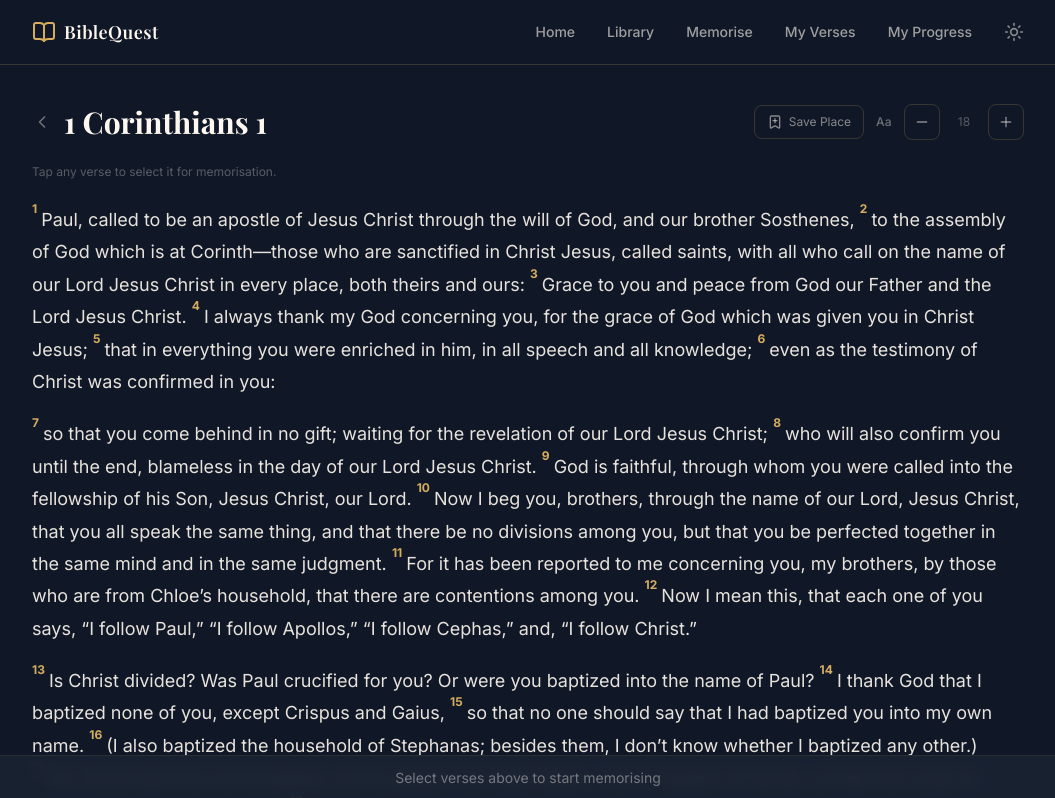
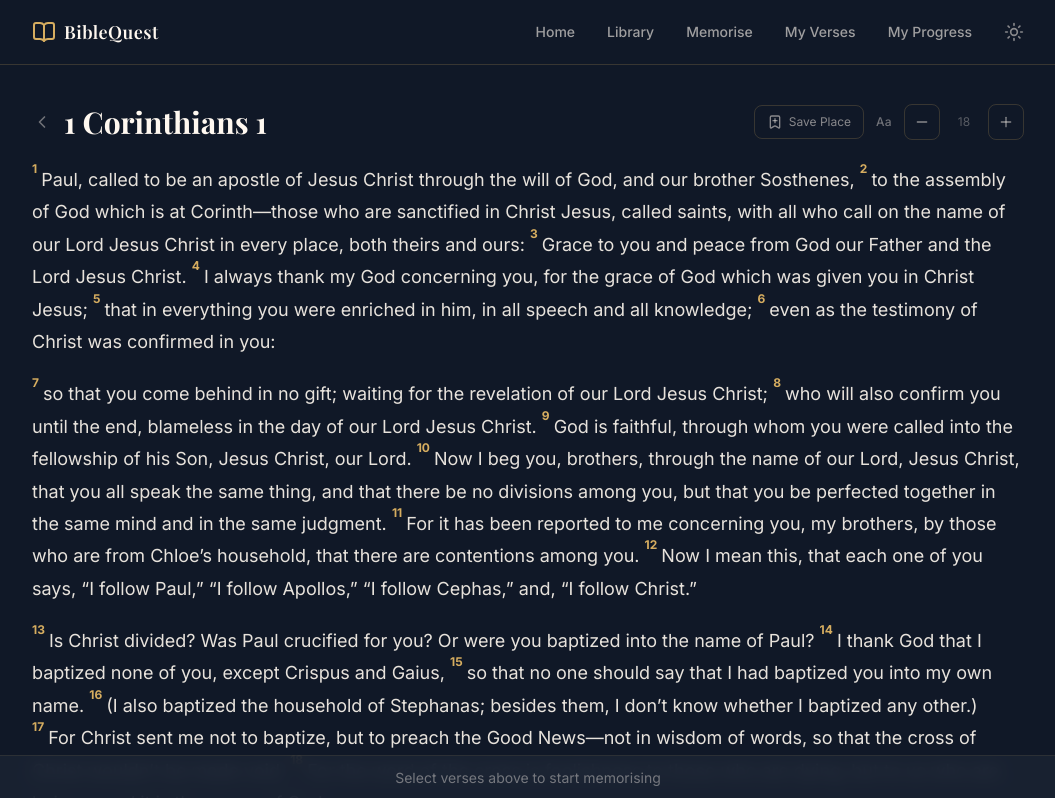
Before and after one commit to neeooh/bible-quest, a React (Vite) app: page /read/1corinthians/1 in a window 1280 px wide. Shown: the top 798 px of the page, without its empty margins (112-1167 px from the left). Built offline with nearby package versions, Linux system fonts and the light colour scheme; a web font is replaced by a local one.

Commit message:
fix: remove verse selection hint text from ReadPage

```diff
--- a/src/pages/ReadPage.tsx
+++ b/src/pages/ReadPage.tsx
@@ -225,11 +225,6 @@ export default function ReadPage() {
         </div>
       </div>
 
-      {/* Selection hint */}
-      <p className="text-cream/30 text-xs">
-        Tap any verse to select it for memorisation.
-      </p>
-
       {/* Verses */}
       <div
         className="space-y-1 leading-relaxed"
```
